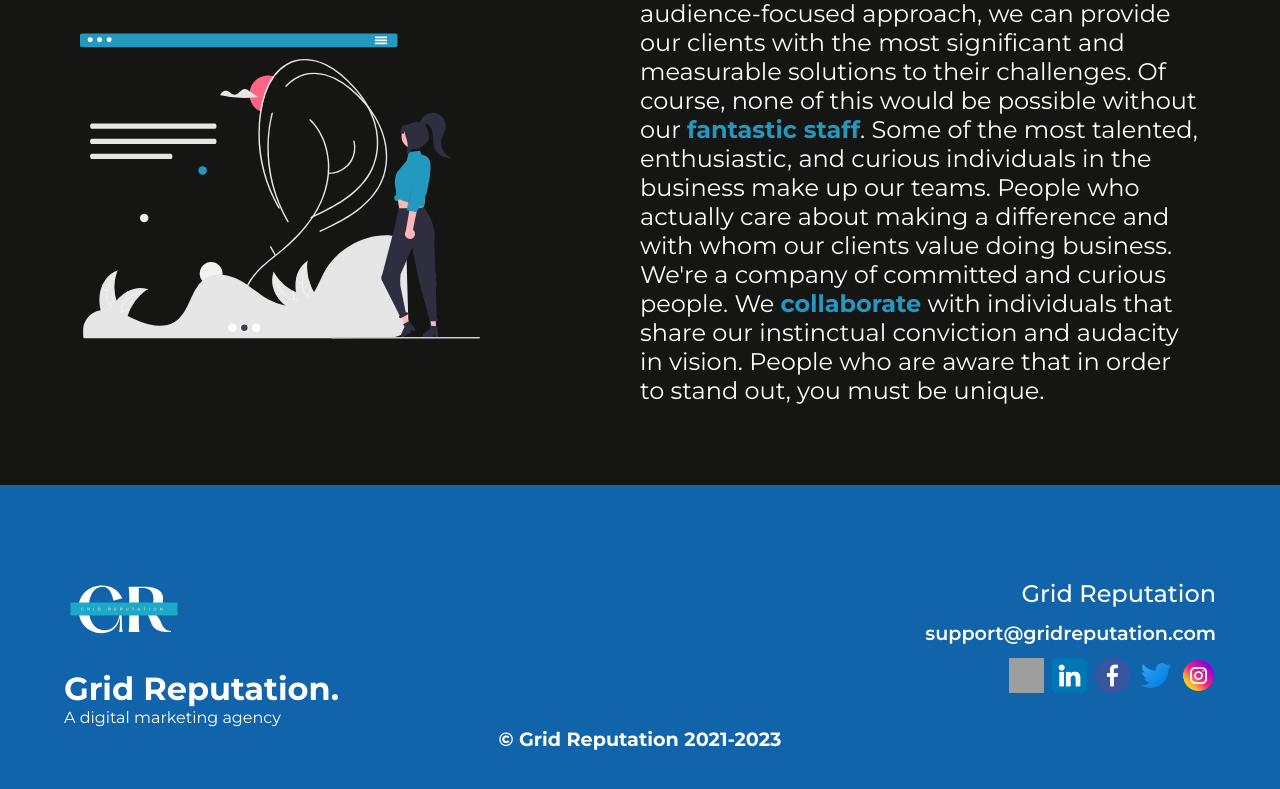
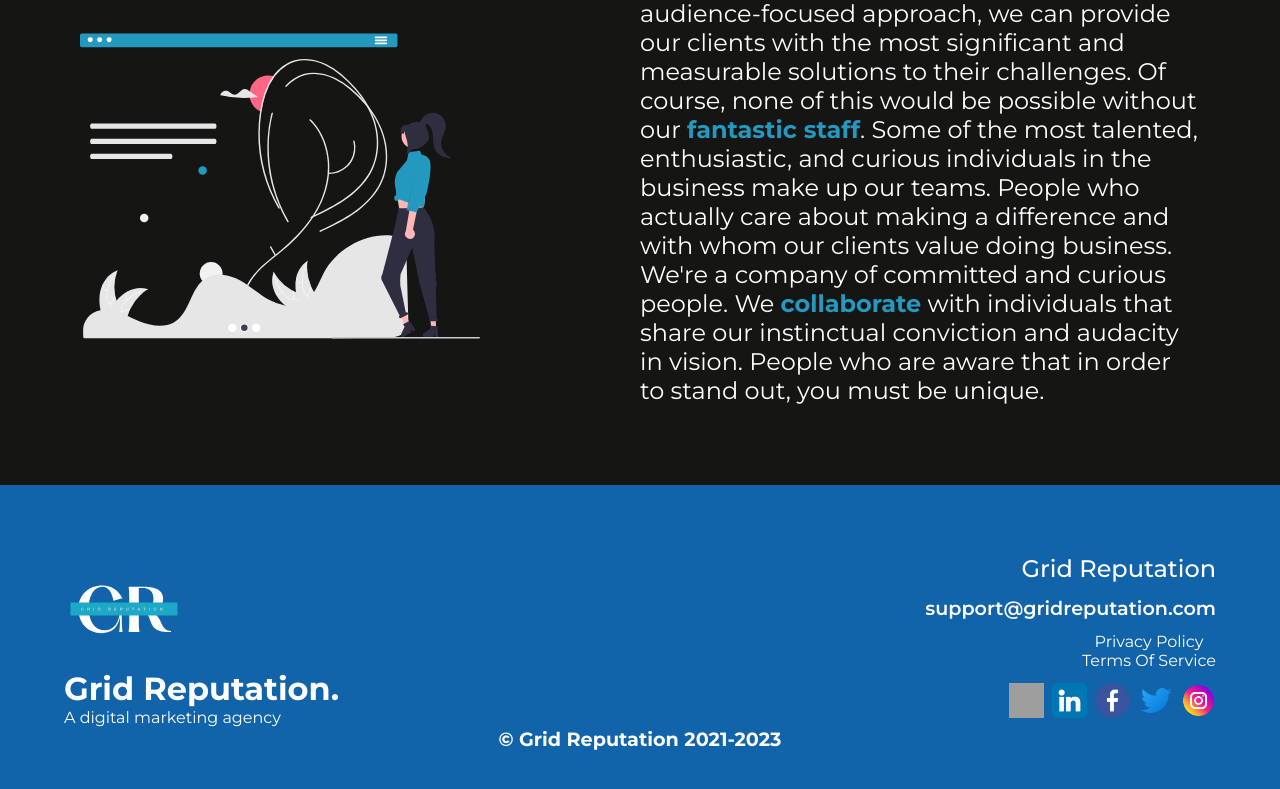
Before and after one commit to Rav1639/gridReputation, a Next.js app: page /aboutus in a window 1280 px wide. Shown: the part 786-1575 px from the top of the page. Built offline with nearby package versions, Linux system fonts and the light colour scheme; grey boxes are pictures that could not be loaded.

Commit message:
Update aboutus.jsx

```diff
--- a/pages/aboutus.jsx
+++ b/pages/aboutus.jsx
@@ -148,6 +148,10 @@ export default function AboutUs() {
                     support@gridreputation.com
                   </Link>
                 </div>
+                <div id="policyterms">
+                  <Link href="/privacypolicy"><div class ="policy">Privacy Policy</div></Link>
+                  <Link href="/terms"><div class ="terms">Terms Of Service</div></Link>
+                </div>
                 <div id="socials">
                   <Link href="https://wa.me/message/RVHR3F2ZW66LA1">
                     <Image src="/assets/wpp.svg" width={35} height={35} />
```
